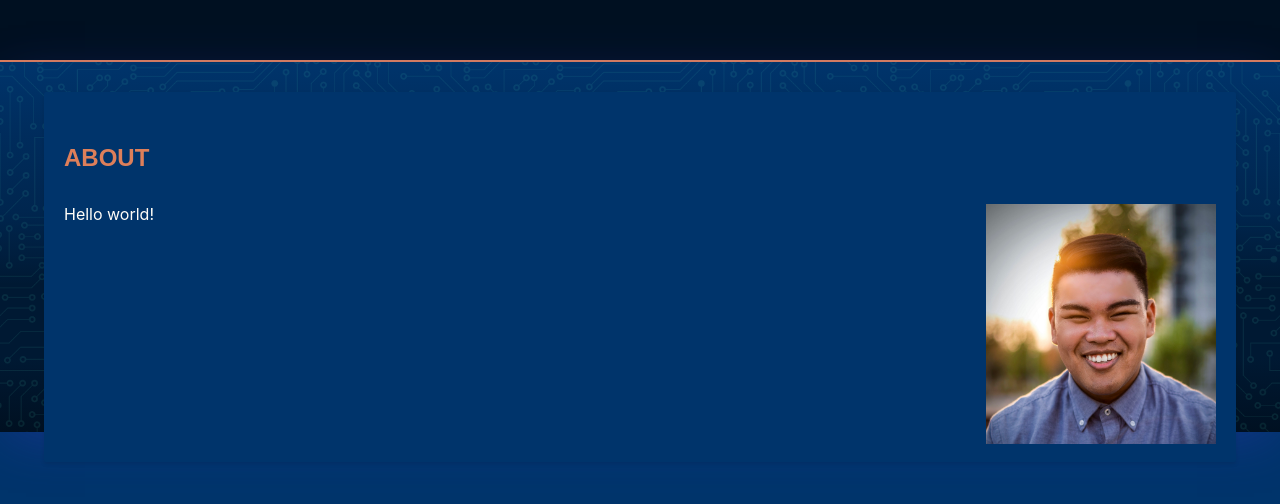
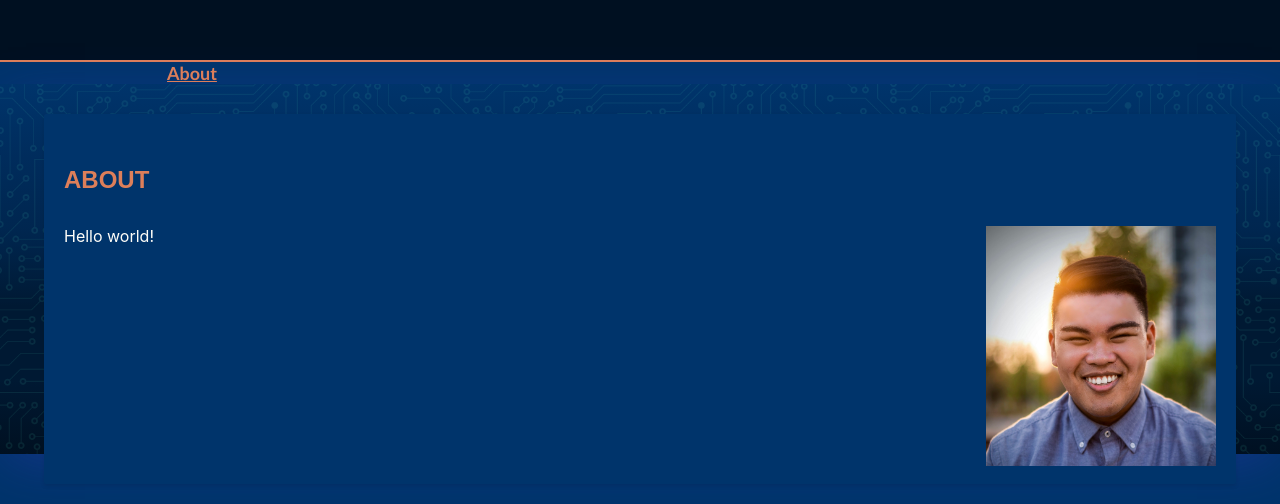
Before and after one commit to joshuaramat/ReactPort, a React (Create React App) app: page / in a window 1280 px wide. Shown: the top 504 px of the page. Built offline with nearby package versions, Linux system fonts and the light colour scheme; the HTML template or start-up script is replaced by a standard one.

Commit message:
added nav bar in App.js

```diff
--- a/src/App.js
+++ b/src/App.js
@@ -8,6 +8,7 @@ function App() {
   return (
     <BrowserRouter basename={process.env.PUBLIC_URL}>
       <header />
+      <Nav></Nav>
       <main>
         <Routes>
           <Route path="/" element={<About/>} />
```
